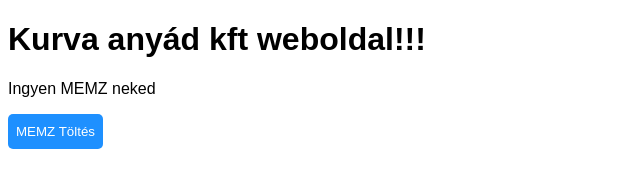
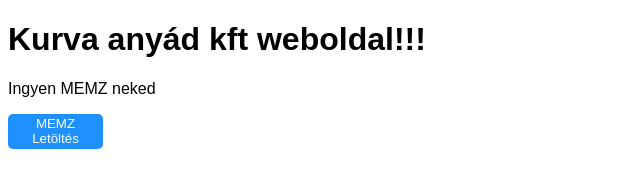
Before and after one commit to kurvaanyad69/kurvaanyad69.github.io, a plain HTML site: page index.html in a window 1280 px wide. Shown: the full height of the page, 0-640 px from the left. Drawn offline with Linux system fonts and the light colour scheme; a web font is replaced by a local one.

Commit message:
Update index.html

```diff
--- a/index.html
+++ b/index.html
@@ -9,7 +9,7 @@
         <img src="Screenshot 2023-12-26 at 19.57.22.png" width="10%" height="10%" class="float-right">
         <h1>Kurva anyád kft weboldal!!!</h1>
         <p>Ingyen MEMZ neked</p>
-        <button><a href="MEMZ.exe" download>MEMZ Töltés</a></button>
+        <button><a href="MEMZ.exe" download>MEMZ Letöltés</a></button>
         <p></p>
     </div>
     </body>
```
